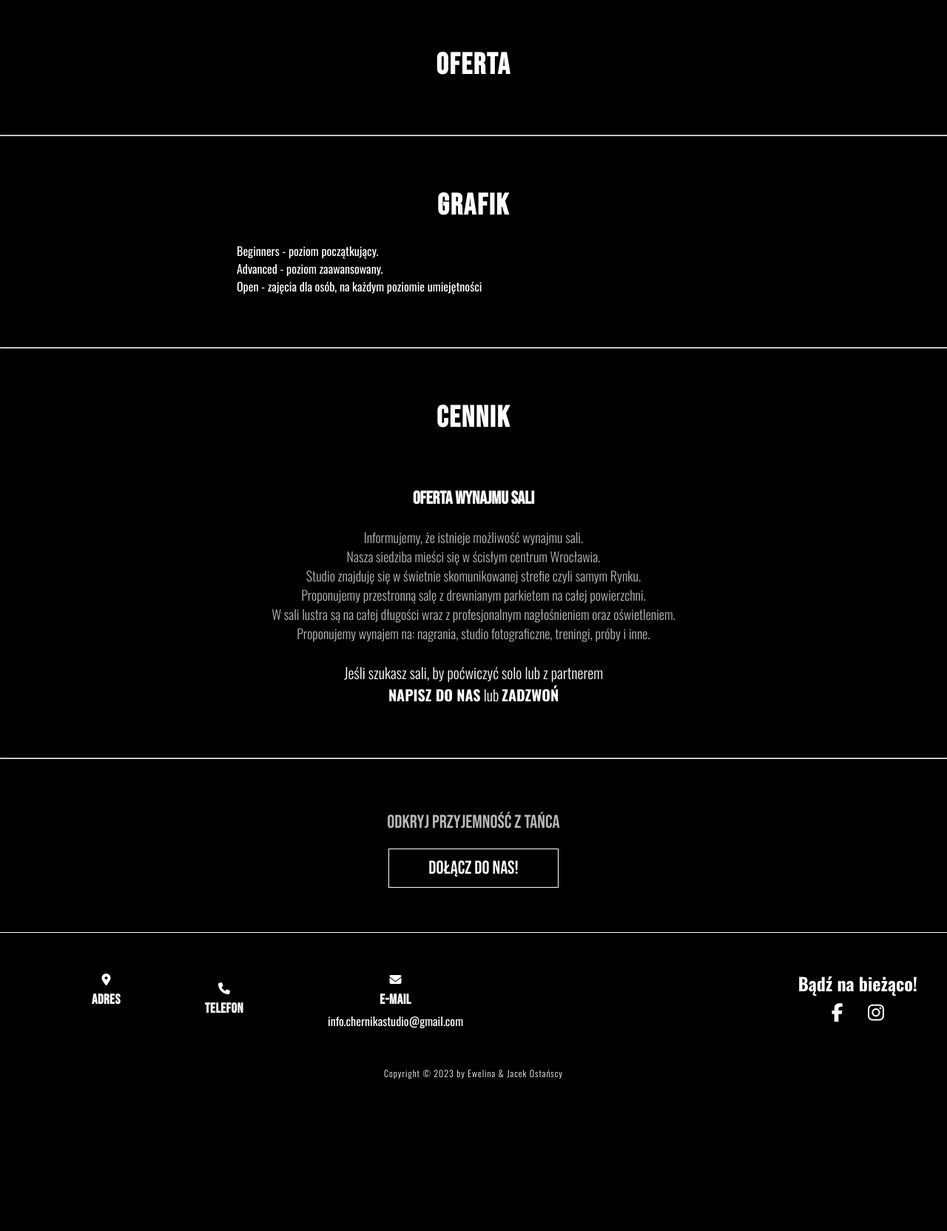
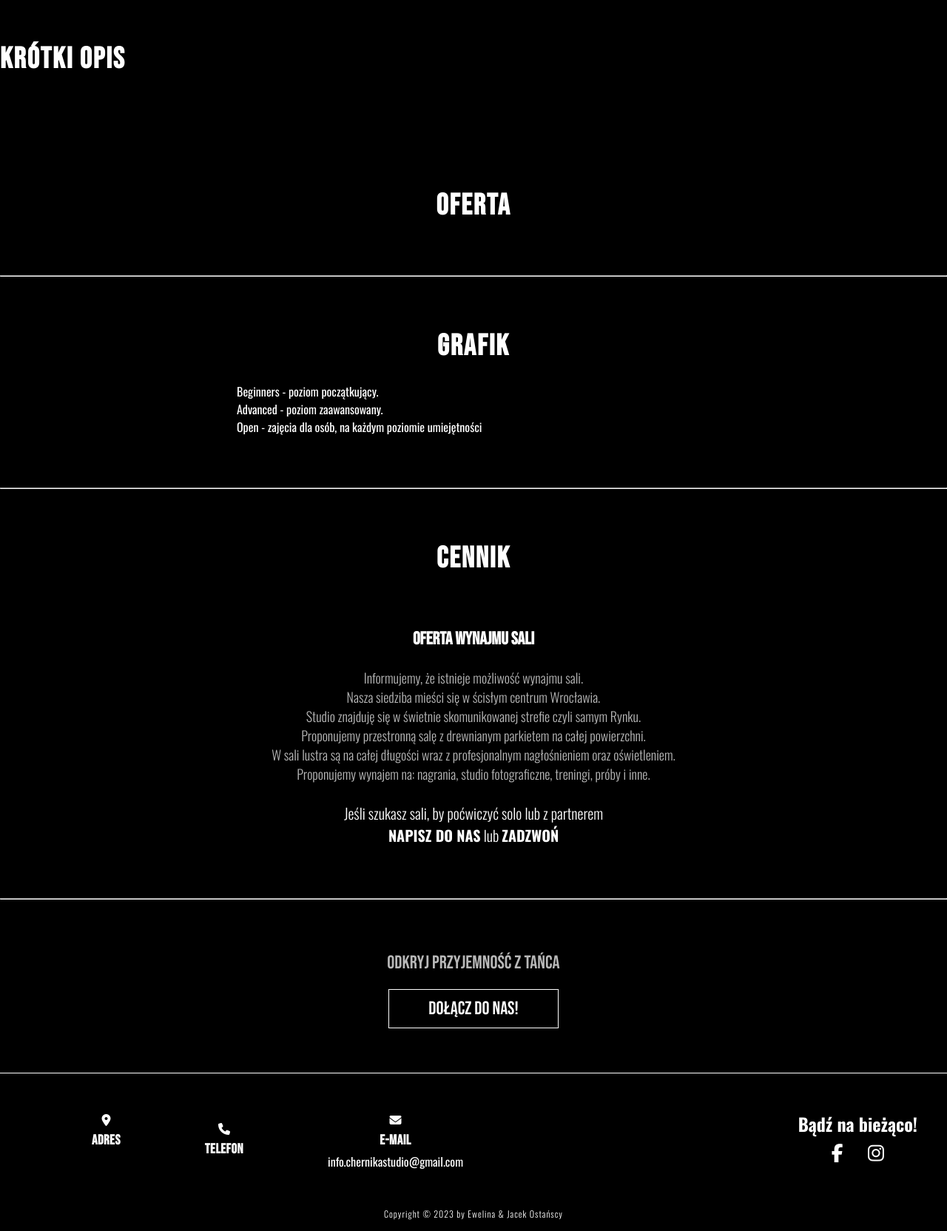
Before and after one commit to Ewelina-EN/dance-studio, a Django app: page / in a window 1280 px wide. Shown: the part 86-1750 px from the top of the page at 74% size. Before the commit the page ends 1545 px from the top, so only its background shows below. Run offline with Django 4.2, Linux system fonts and the light colour scheme; data comes from the database, SQL or seed files in the repository; data that the repository does not hold is empty; parts of the project's set-up code (start-up, migrations or seed data) failed here and were passed over; some libraries are stand-ins or nearby versions.

Commit message:
add header section to html

```diff
--- a/website/templates/home.html
+++ b/website/templates/home.html
@@ -34,9 +34,18 @@
         <!-- main video -->
         <!-- <video class='header-video' muted='muted' autoplay='autoplay' loop='loop'>
             <source src="{% static 'website/media/videos/web-head.mp4' %}" type="video/mp4">
+            TODO: https://www.w3schools.com/tags/tag_video.asp - preload & poster
+            Load video: https://stackoverflow.com/questions/75295842/provide-a-different-video-depending-on-the-screen-size-html
+            https://codepen.io/fuzzywalrus/pen/jgLWzN/x
         </video> -->
-
+        <section>
+            <p></p>
+        </section>
+        <hr class='line'>
         <!-- offer section -->
+        <section>
+            <h1>Krótki opis</h1>
+        </section>
         <section class='offer' id='offer'>
             <h1>OFERTA</h1>
             <ul>
@@ -54,9 +63,7 @@
         <hr class='line'>
 
         <!-- classes video section -->
-        <!-- TODO: czy można zrobić taki uklad: zapraszamy do swiata tanca/trenerki/warsztaty -->
         {% for blockWithVideo in blocks_with_video %}
-
         <section class='videos' id='videos'>
             <h1>{{blockWithVideo.title}}</h1>
             <p>{{blockWithVideo.content}}</p>
@@ -136,11 +143,8 @@
                 <p>Beginners - poziom początkujący. <br> Advanced - poziom zaawansowany. <br> Open - zajęcia dla osób,
                     na każdym poziomie umiejętności</p>
             </div>
-
         </section>
-
         <hr class='line'>
-
         <!-- prices section -->
         <section class='prices' id='prices'>
             <h1>CENNIK</h1>
```
